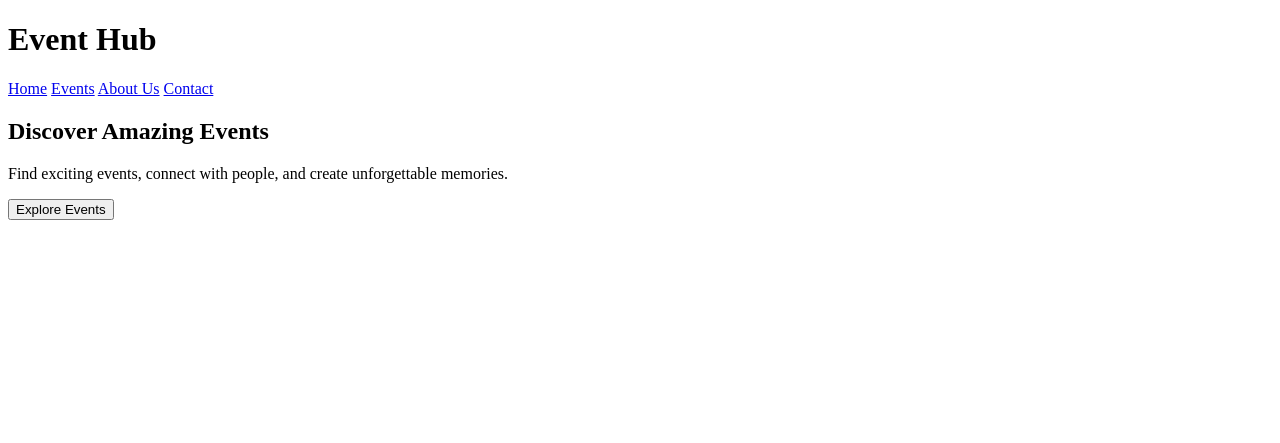
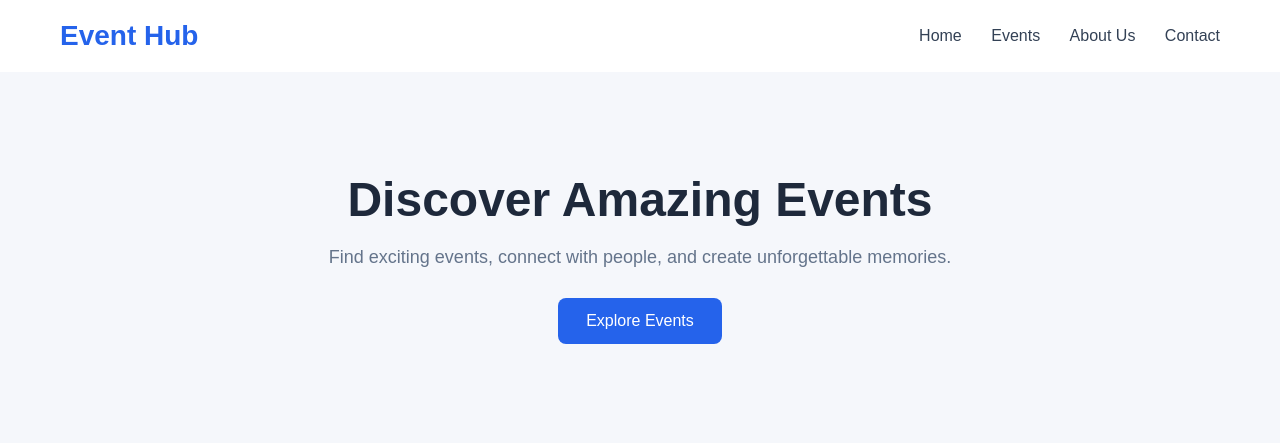
Before and after one commit to katianaschneider93-ship-it/Event-hub, a Django app: page / in a window 1280 px wide. Shown: the top 443 px of the page. Run offline with Django 5.2, Linux system fonts and the light colour scheme.

Commit message:
add styling to evet hub homepage

```diff
--- /dev/null
+++ b/event_hub/events/static/style.css
@@ -0,0 +1,66 @@
+/* General page styling */
+* {
+    margin: 0;
+    padding: 0;
+    box-sizing: border-box;
+}
+
+body {
+    font-family: Arial, sans-serif;
+    background-color: #f5f7fb;
+    color: #1e293b;
+}
+
+/* Navigation bar */
+header {
+    display: flex;
+    justify-content: space-between;
+    align-items: center;
+    padding: 20px 60px;
+    background-color: white;
+}
+
+header h1 {
+    color: #2563eb;
+    font-size: 28px;
+}
+
+nav a {
+    text-decoration: none;
+    color: #334155;
+    margin-left: 25px;
+    font-weight: 500;
+}
+
+/* Main homepage section */
+main {
+    text-align: center;
+    padding: 100px 20px;
+}
+
+main h2 {
+    font-size: 48px;
+    margin-bottom: 20px;
+    color: #1e293b;
+}
+
+main p {
+    font-size: 18px;
+    color: #64748b;
+    margin-bottom: 30px;
+}
+
+/* Explore button */
+button {
+    background-color: #2563eb;
+    color: white;
+    padding: 14px 28px;
+    border: none;
+    border-radius: 8px;
+    font-size: 16px;
+    cursor: pointer;
+}
+
+button:hover {
+    background-color: #1d4ed8;
+}
--- a/event_hub/events/templates/events/home.html
+++ b/event_hub/events/templates/events/home.html
@@ -1,9 +1,11 @@
 <!DOCTYPE html>
 <html lang="en">
 <head>
+    {% load static %}
     <meta charset="UTF-8">
     <meta name="viewport" content="width=device-width, initial-scale=1.0">
     <title>Event Hub</title>
+    <link rel="stylesheet" href="{% static 'style.css' %}">
 </head>
 
 <body>
```
